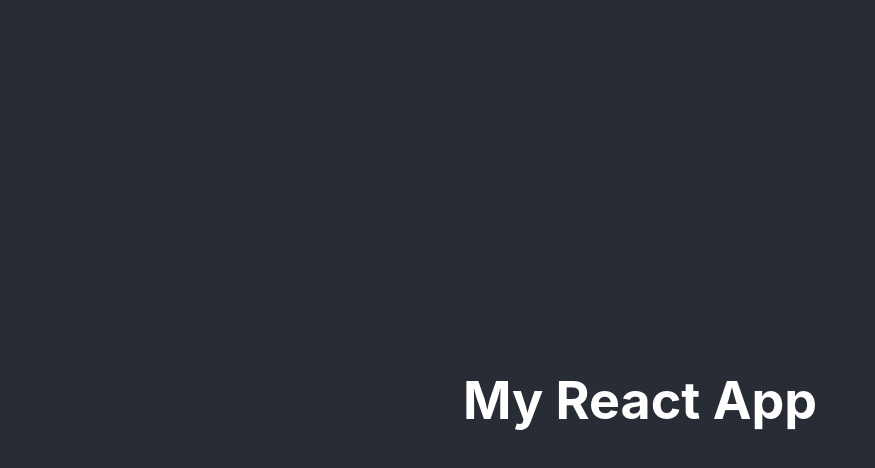
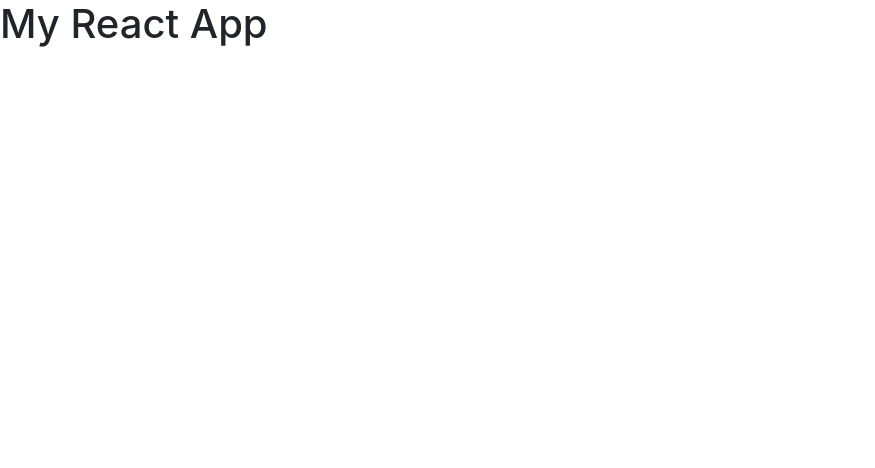
Before and after one commit to MaliJetal/MERN-APP, a React (Create React App) app in the folder client/: page / in a window 1280 px wide. Shown: the top 468 px of the page, without its empty margins (0-875 px from the left). Built offline with nearby package versions, Linux system fonts and the light colour scheme.

Commit message:
Setup bootstrap and fontAwesome

```diff
--- a/client/public/index.html
+++ b/client/public/index.html
@@ -1,43 +1,33 @@
 <!DOCTYPE html>
 <html lang="en">
+
 <head>
   <meta charset="utf-8" />
   <link rel="icon" href="%PUBLIC_URL%/favicon.ico" />
   <meta name="viewport" content="width=device-width, initial-scale=1" />
   <meta name="theme-color" content="#000000" />
-    <meta
-      name="description"
-      content="Web site created using create-react-app"
-    />
+  <meta name="description" content="Web site created using create-react-app" />
   <link rel="apple-touch-icon" href="%PUBLIC_URL%/logo192.png" />
-    <!--
-      manifest.json provides metadata used when your web app is installed on a
-      user's mobile device or desktop. See https://developers.google.com/web/fundamentals/web-app-manifest/
-    -->
+
   <link rel="manifest" href="%PUBLIC_URL%/manifest.json" />
-    <!--
-      Notice the use of %PUBLIC_URL% in the tags above.
-      It will be replaced with the URL of the `public` folder during the build.
-      Only files inside the `public` folder can be referenced from the HTML.
+  <!--bootstrap -->
+  <link rel="stylesheet" href="https://cdn.jsdelivr.net/npm/bootstrap@4.5.3/dist/css/bootstrap.min.css" integrity="sha384-TX8t27EcRE3e/ihU7zmQxVncDAy5uIKz4rEkgIXeMed4M0jlfIDPvg6uqKI2xXr2"
+    crossorigin="anonymous">
+  <!--font-awesome -->
+  <script src="https://kit.fontawesome.com/fae8d90b92.js" crossorigin="anonymous"></script>
 
-      Unlike "/favicon.ico" or "favicon.ico", "%PUBLIC_URL%/favicon.ico" will
-      work correctly both with client-side routing and a non-root public URL.
-      Learn how to configure a non-root public URL by running `npm run build`.
-    -->
-    <title>React App</title>
+  <title>DevConnector : A social network for developers</title>
 </head>
+
 <body>
   <noscript>You need to enable JavaScript to run this app.</noscript>
   <div id="root"></div>
-    <!--
-      This HTML file is a template.
-      If you open it directly in the browser, you will see an empty page.
+  <script src="https://code.jquery.com/jquery-3.5.1.slim.min.js" integrity="sha384-DfXdz2htPH0lsSSs5nCTpuj/zy4C+OGpamoFVy38MVBnE+IbbVYUew+OrCXaRkfj"
+    crossorigin="anonymous"></script>
+  <script src="https://cdn.jsdelivr.net/npm/popper.js@1.16.1/dist/umd/popper.min.js" integrity="sha384-9/reFTGAW83EW2RDu2S0VKaIzap3H66lZH81PoYlFhbGU+6BZp6G7niu735Sk7lN"
+    crossorigin="anonymous"></script>
+  <script src="https://cdn.jsdelivr.net/npm/bootstrap@4.5.3/dist/js/bootstrap.min.js" integrity="sha384-w1Q4orYjBQndcko6MimVbzY0tgp4pWB4lZ7lr30WKz0vr/aWKhXdBNmNb5D92v7s"
+    crossorigin="anonymous"></script>
+</body>
 
-      You can add webfonts, meta tags, or analytics to this file.
-      The build step will place the bundled scripts into the <body> tag.
-
-      To begin the development, run `npm start` or `yarn start`.
-      To create a production bundle, use `npm run build` or `yarn build`.
-    -->
-  </body>
 </html>
--- a/client/src/App.css
+++ b/client/src/App.css
@@ -1,38 +1,39 @@
-.App {
-  text-align: center;
+img {
+  width: 100%;
 }
 
-.App-logo {
-  height: 40vmin;
-  pointer-events: none;
+.landing {
+  position: relative;
+  background: url('./img/showcase.jpg') no-repeat;
+  background-size: cover;
+  background-position: center;
+  height: 100vh;
+  margin-top: -24px;
+  margin-bottom: -50px;
 }
 
-@media (prefers-reduced-motion: no-preference) {
-  .App-logo {
-    animation: App-logo-spin infinite 20s linear;
-  }
+.landing-inner {
+  padding-top: 80px;
 }
 
-.App-header {
-  background-color: #282c34;
-  min-height: 100vh;
-  display: flex;
-  flex-direction: column;
-  align-items: center;
-  justify-content: center;
-  font-size: calc(10px + 2vmin);
-  color: white;
+.dark-overlay {
+  background-color: rgba(0, 0, 0, 0.7);
+  position: absolute;
+  top: 0;
+  left: 0;
+  width: 100%;
+  height: 100%;
 }
 
-.App-link {
-  color: #61dafb;
+.card-form {
+  opacity: 0.9;
 }
 
-@keyframes App-logo-spin {
-  from {
-    transform: rotate(0deg);
-  }
-  to {
-    transform: rotate(360deg);
-  }
+.latest-profiles-img {
+  width: 40px;
+  height: 40px;
 }
+
+.form-control::placeholder {
+  color: #bbb !important;
+}
```
Also changed, not shown: client/src/img/showcase.jpg (added). Lines whose indentation alone changed are shown as unchanged.
